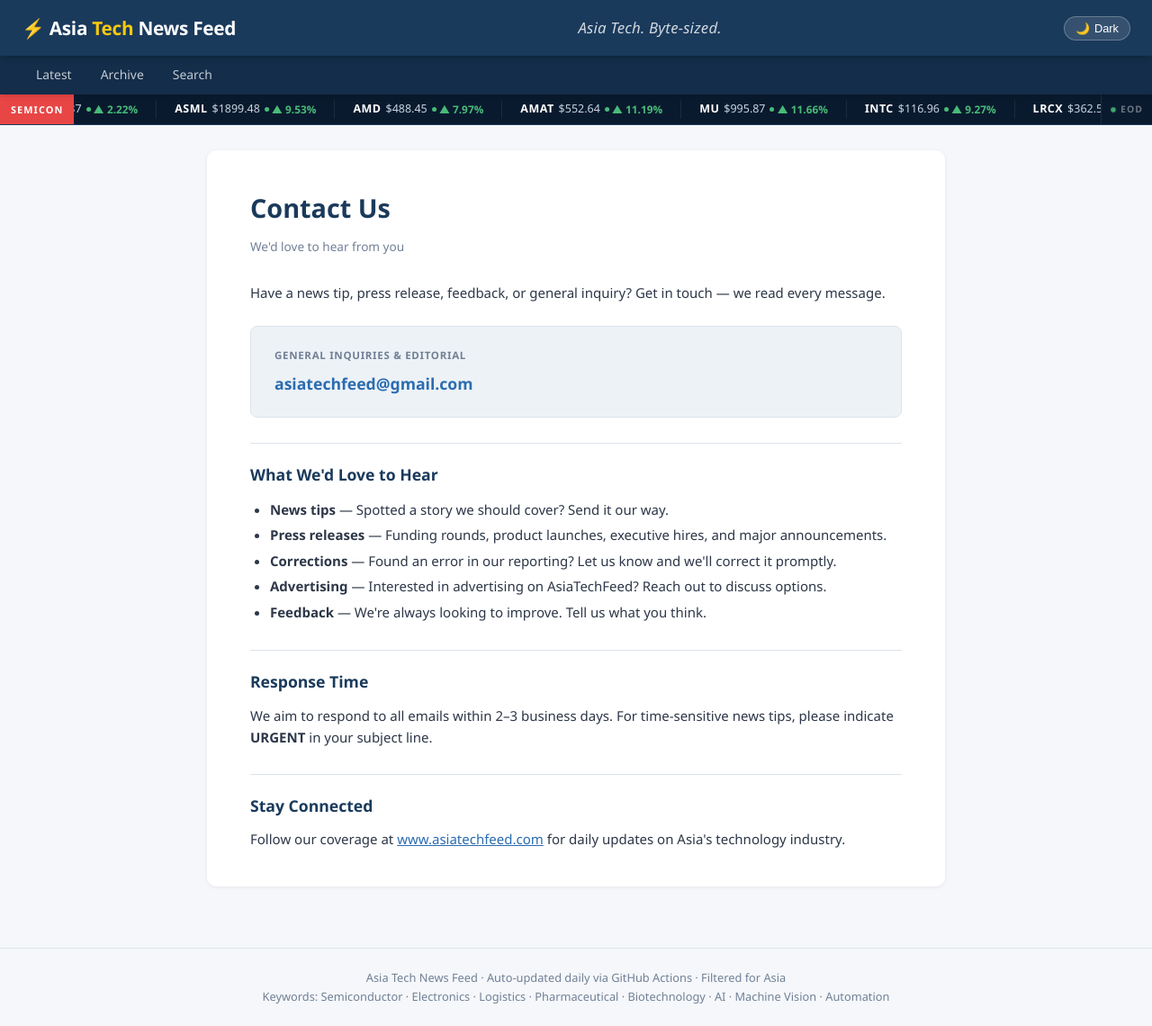
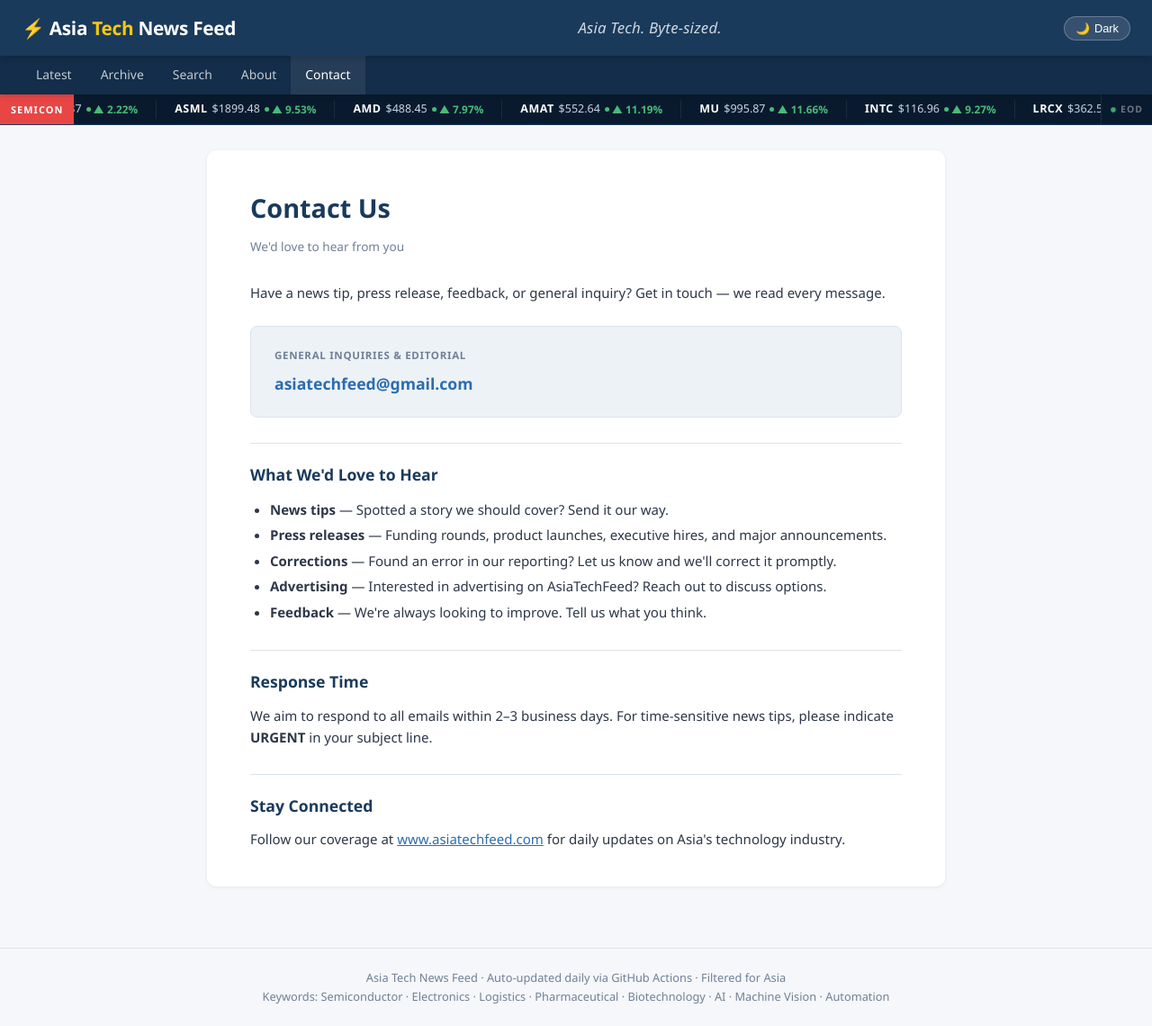
Before and after one commit to asiatechfeed/Asia-Tech-Feed, a Jekyll site: the page built from contact.html, in a window 1280 px wide and 1140 px high. Shown: the whole window at 90% size. Built offline with Jekyll 4.4.1, drawn with Linux system fonts in a browser that asks for light colours.

Commit message:
Update default.html

```diff
--- a/_layouts/default.html
+++ b/_layouts/default.html
@@ -42,6 +42,8 @@
     <a href="{{ '/' | relative_url }}" {% if page.url == '/' %}class="active"{% endif %}>Latest</a>
     <a href="{{ '/archive' | relative_url }}" {% if page.url contains 'archive' %}class="active"{% endif %}>Archive</a>
     <a href="{{ '/search' | relative_url }}" {% if page.url contains 'search' %}class="active"{% endif %}>Search</a>
+    <a href="{{ '/about' | relative_url }}" {% if page.url contains 'about' %}class="active"{% endif %}>About</a>
+    <a href="{{ '/contact' | relative_url }}" {% if page.url contains 'contact' %}class="active"{% endif %}>Contact</a>
   </div>
 </nav>
 
```
